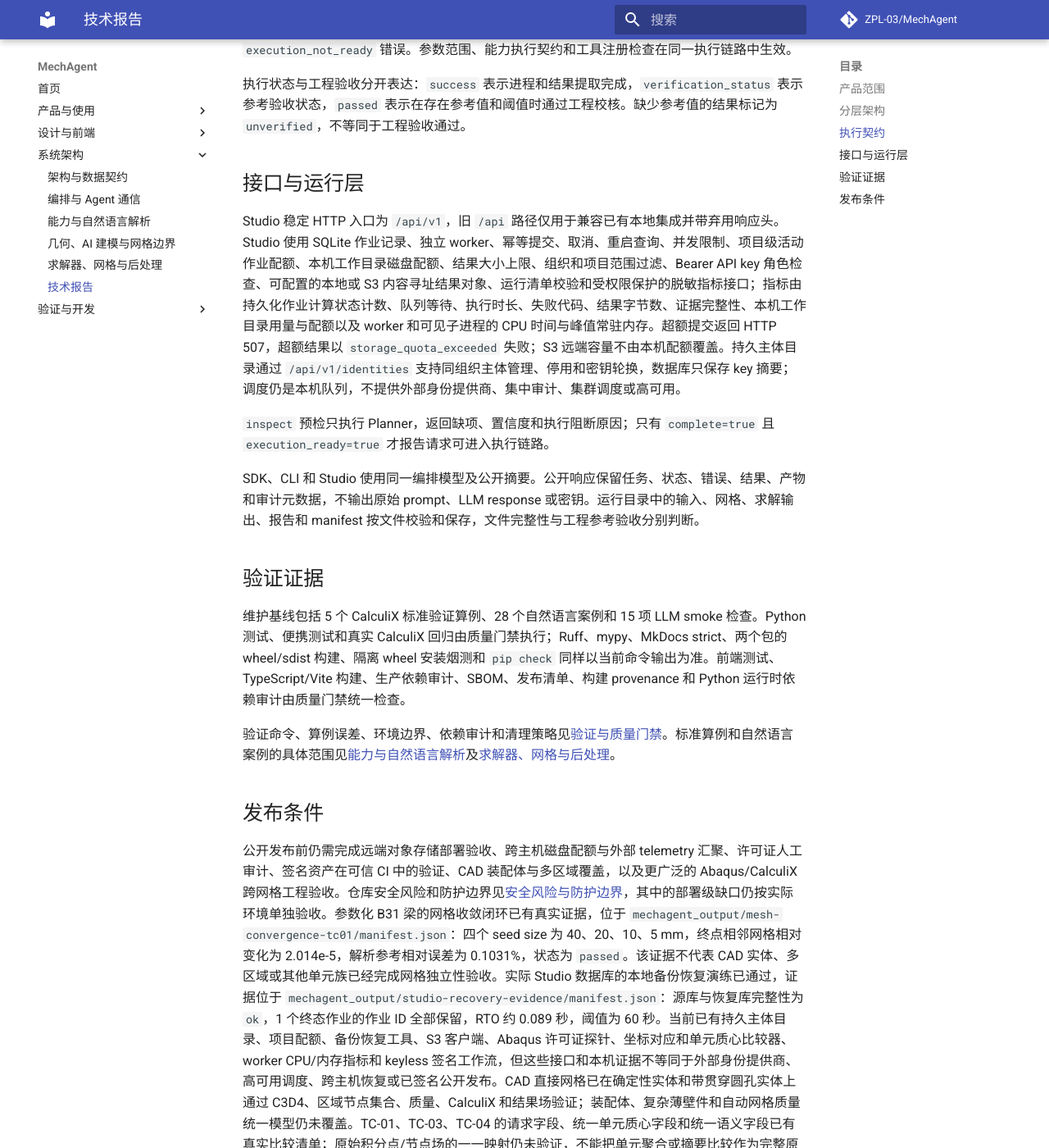
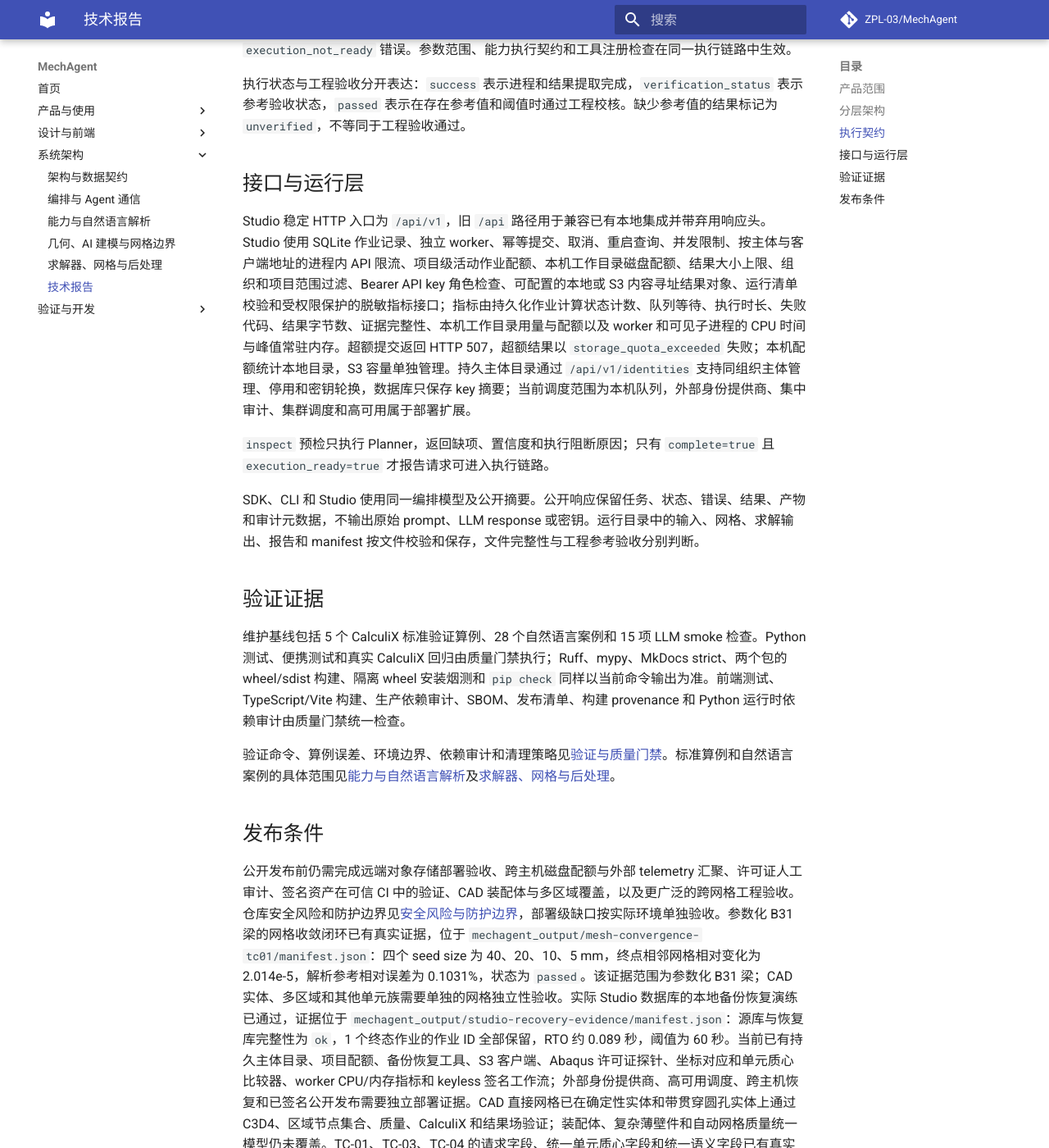
Before and after one commit to ZPL-03/MechAgent, an MkDocs documentation site: the page built from docs/technical_report.md, in a window 1280 px wide and 1400 px high, scrolled down 1222 px. Shown: the whole window at 82% size. Built offline with MkDocs 1.6.1 and Material for MkDocs 9.7.7, drawn with Linux system fonts in a browser that asks for light colours; comment, search, counter and statistics services are not loaded; some of the changed text lies outside the part shown.

Commit message:
Clarify current product boundaries

```diff
--- a/docs/technical_report.md
+++ b/docs/technical_report.md
@@ -4,7 +4,7 @@
 
 MechAgent 是开源 CAE/FEA 多智能体编排框架。它把自然语言工程请求转换为结构化仿真案例，经过能力门禁、网格、求解、结果提取、工程评价和报告输出，保存可复核的运行证据。LLM 只负责意图识别、结构化候选和解释；数值结果来自已注册的网格器、求解器和后处理器。
 
-发布基线聚焦结构线弹性静力，模型族包括悬臂梁、四边简支矩形薄板、圆孔/多孔/长圆槽孔薄板和矩形实体块。内置工具链为 Gmsh、CalculiX、Abaqus/Standard 适配器和本地作业执行器。Abaqus 适配器已注册并实现输入生成、作业启动和 ODB 结果场提取；TC-01、TC-03、TC-04 已完成本机真实双后端运行。位移字段使用坐标对应和梁中心线重建；统一单元质心字段提供 `stress_sxx`、`strain_exx`、`volume`，实体案例还提供 `strain_energy_density`；统一语义字段提供应力最大分量、应变能密度摘要和支撑区域反力合力的显式比较。权威证据位于 `mechagent_output/backend-comparison-current/manifest.json`，三个案例的请求字段、统一单元质心字段和统一语义摘要均为 `passed`。原始节点/积分点场、梁截面展开场和逐节点反力仍未建立一一映射，因此不能将统一字段或摘要比较解释为原始逐点场等价。许可证管理与更广泛工程验收仍按发布门禁单独记录。
+发布基线聚焦结构线弹性静力，模型族包括悬臂梁、四边简支矩形薄板、圆孔/多孔/长圆槽孔薄板和矩形实体块。内置工具链为 Gmsh、CalculiX、Abaqus/Standard 适配器和本地作业执行器。Abaqus 适配器已注册并实现输入生成、作业启动和 ODB 结果场提取；TC-01、TC-03、TC-04 已完成本机适配器运行。位移字段使用坐标对应和梁中心线重建；统一单元质心字段提供 `stress_sxx`、`strain_exx`、`volume`，实体案例还提供 `strain_energy_density`；统一语义字段提供应力最大分量、应变能密度摘要和支撑区域反力合力的显式比较。权威证据位于 `mechagent_output/backend-comparison-current/manifest.json`，三个案例的请求字段、统一单元质心字段和统一语义摘要均为 `passed`。原始节点/积分点场、梁截面展开场和逐节点反力尚未建立一一映射；统一字段和摘要比较的适用范围为对应的聚合字段和摘要。许可证管理与更广泛工程验收按发布门禁单独记录。
 
 ## 分层架构
 
@@ -29,7 +29,7 @@
 
 ## 接口与运行层
 
-Studio 稳定 HTTP 入口为 `/api/v1`，旧 `/api` 路径仅用于兼容已有本地集成并带弃用响应头。Studio 使用 SQLite 作业记录、独立 worker、幂等提交、取消、重启查询、并发限制、项目级活动作业配额、本机工作目录磁盘配额、结果大小上限、组织和项目范围过滤、Bearer API key 角色检查、可配置的本地或 S3 内容寻址结果对象、运行清单校验和受权限保护的脱敏指标接口；指标由持久化作业计算状态计数、队列等待、执行时长、失败代码、结果字节数、证据完整性、本机工作目录用量与配额以及 worker 和可见子进程的 CPU 时间与峰值常驻内存。超额提交返回 HTTP 507，超额结果以 `storage_quota_exceeded` 失败；S3 远端容量不由本机配额覆盖。持久主体目录通过 `/api/v1/identities` 支持同组织主体管理、停用和密钥轮换，数据库只保存 key 摘要；调度仍是本机队列，不提供外部身份提供商、集中审计、集群调度或高可用。
+Studio 稳定 HTTP 入口为 `/api/v1`，旧 `/api` 路径用于兼容已有本地集成并带弃用响应头。Studio 使用 SQLite 作业记录、独立 worker、幂等提交、取消、重启查询、并发限制、按主体与客户端地址的进程内 API 限流、项目级活动作业配额、本机工作目录磁盘配额、结果大小上限、组织和项目范围过滤、Bearer API key 角色检查、可配置的本地或 S3 内容寻址结果对象、运行清单校验和受权限保护的脱敏指标接口；指标由持久化作业计算状态计数、队列等待、执行时长、失败代码、结果字节数、证据完整性、本机工作目录用量与配额以及 worker 和可见子进程的 CPU 时间与峰值常驻内存。超额提交返回 HTTP 507，超额结果以 `storage_quota_exceeded` 失败；本机配额统计本地目录，S3 容量单独管理。持久主体目录通过 `/api/v1/identities` 支持同组织主体管理、停用和密钥轮换，数据库只保存 key 摘要；当前调度范围为本机队列，外部身份提供商、集中审计、集群调度和高可用属于部署扩展。
 
 `inspect` 预检只执行 Planner，返回缺项、置信度和执行阻断原因；只有 `complete=true` 且 `execution_ready=true` 才报告请求可进入执行链路。
 
@@ -43,6 +43,6 @@
 
 ## 发布条件
 
-公开发布前仍需完成远端对象存储部署验收、跨主机磁盘配额与外部 telemetry 汇聚、许可证人工审计、签名资产在可信 CI 中的验证、CAD 装配体与多区域覆盖，以及更广泛的 Abaqus/CalculiX 跨网格工程验收。仓库安全风险和防护边界见[安全风险与防护边界](MechAgent-threat-model.md)，其中的部署级缺口仍按实际环境单独验收。参数化 B31 梁的网格收敛闭环已有真实证据，位于 `mechagent_output/mesh-convergence-tc01/manifest.json`：四个 seed size 为 40、20、10、5 mm，终点相邻网格相对变化为 2.014e-5，解析参考相对误差为 0.1031%，状态为 `passed`。该证据不代表 CAD 实体、多区域或其他单元族已经完成网格独立性验收。实际 Studio 数据库的本地备份恢复演练已通过，证据位于 `mechagent_output/studio-recovery-evidence/manifest.json`：源库与恢复库完整性为 `ok`，1 个终态作业的作业 ID 全部保留，RTO 约 0.089 秒，阈值为 60 秒。当前已有持久主体目录、项目配额、备份恢复工具、S3 客户端、Abaqus 许可证探针、坐标对应和单元质心比较器、worker CPU/内存指标和 keyless 签名工作流，但这些接口和本机证据不等同于外部身份提供商、高可用调度、跨主机恢复或已签名公开发布。CAD 直接网格已在确定性实体和带贯穿圆孔实体上通过 C3D4、区域节点集合、质量、CalculiX 和结果场验证；装配体、复杂薄壁件和自动网格质量统一模型仍未覆盖。TC-01、TC-03、TC-04 的请求字段、统一单元质心字段和统一语义字段已有真实比较清单；原始积分点/节点场的一一映射仍未验证，不能把单元聚合或摘要比较作为完整原始场等价证明。非线性、接触、屈曲、动力学、多物理场和优化能力必须分别完成输入契约、真实工具产物、独立验证证据和失败路径后才能进入公开能力目录。
+公开发布前仍需完成远端对象存储部署验收、跨主机磁盘配额与外部 telemetry 汇聚、许可证人工审计、签名资产在可信 CI 中的验证、CAD 装配体与多区域覆盖，以及更广泛的跨网格工程验收。仓库安全风险和防护边界见[安全风险与防护边界](MechAgent-threat-model.md)，部署级缺口按实际环境单独验收。参数化 B31 梁的网格收敛闭环已有真实证据，位于 `mechagent_output/mesh-convergence-tc01/manifest.json`：四个 seed size 为 40、20、10、5 mm，终点相邻网格相对变化为 2.014e-5，解析参考相对误差为 0.1031%，状态为 `passed`。该证据范围为参数化 B31 梁；CAD 实体、多区域和其他单元族需要单独的网格独立性验收。实际 Studio 数据库的本地备份恢复演练已通过，证据位于 `mechagent_output/studio-recovery-evidence/manifest.json`：源库与恢复库完整性为 `ok`，1 个终态作业的作业 ID 全部保留，RTO 约 0.089 秒，阈值为 60 秒。当前已有持久主体目录、项目配额、备份恢复工具、S3 客户端、Abaqus 许可证探针、坐标对应和单元质心比较器、worker CPU/内存指标和 keyless 签名工作流；外部身份提供商、高可用调度、跨主机恢复和已签名公开发布需要独立部署证据。CAD 直接网格已在确定性实体和带贯穿圆孔实体上通过 C3D4、区域节点集合、质量、CalculiX 和结果场验证；装配体、复杂薄壁件和自动网格质量统一模型仍未覆盖。TC-01、TC-03、TC-04 的请求字段、统一单元质心字段和统一语义字段已有真实比较清单；原始积分点/节点场的一一映射仍未验证，单元聚合和摘要比较的适用范围限于对应字段。非线性、接触、屈曲、动力学、多物理场和优化能力必须分别完成输入契约、真实工具产物、独立验证证据和失败路径后才能进入公开能力目录。
 
 发布门禁要求代码、配置、API、CLI、Studio、包元数据和文档一致；安装后导入、数据库迁移、真实求解、证据校验、安全检查和回滚依据齐全；发布范围内不存在未解释的数值差异、未验证能力或高严重度安全问题。长周期依赖关系和阶段完成条件以[长周期开发计划书](development_plan.md)为准。
```
Also changed, not shown: docs/index.md (+1 -1 lines), docs/product_blueprint.md (+1 -1 lines).
